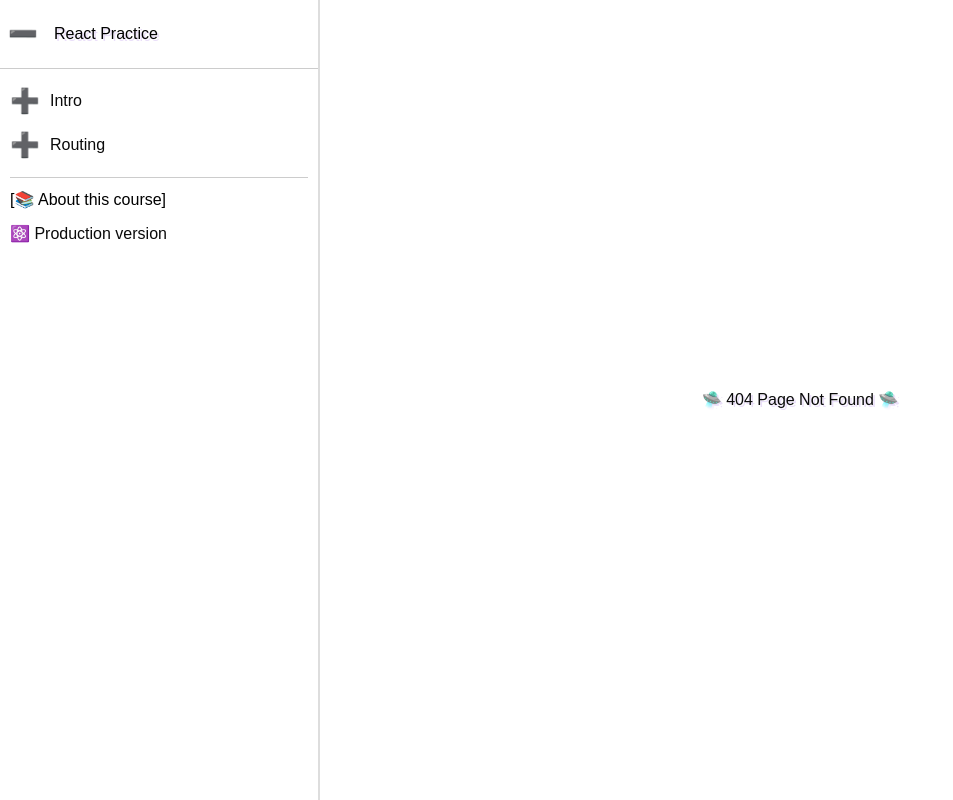
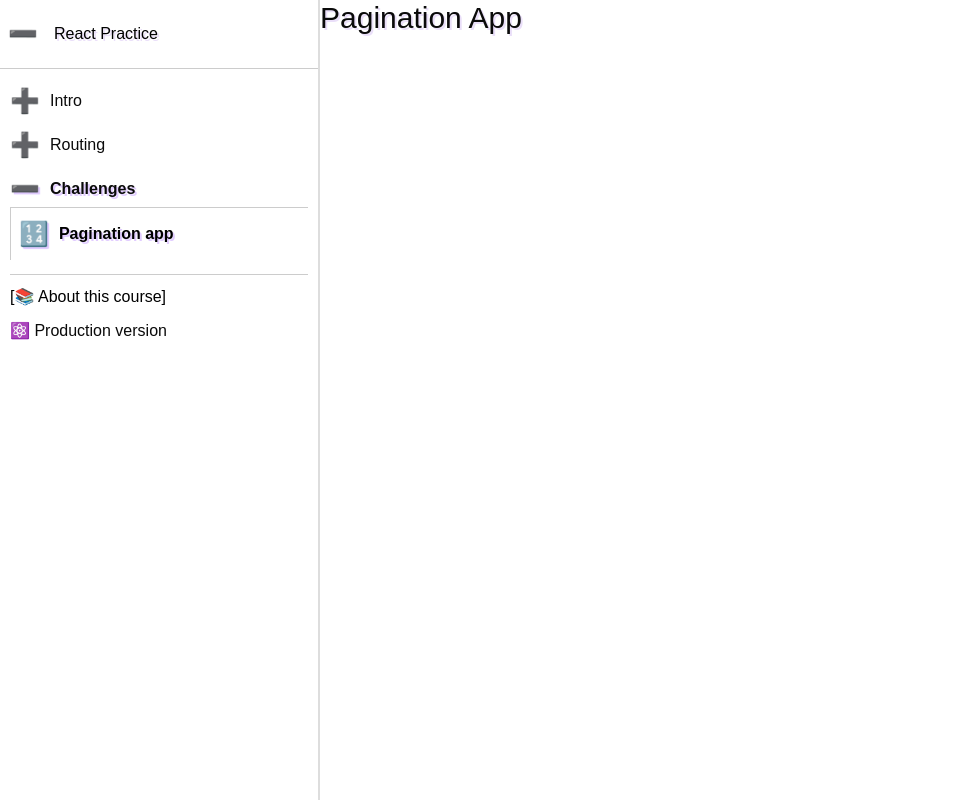
Before and after one commit to mux-mux/practice, a React (Vite) app: page /challenges/pagination-app in a window 1280 px wide. Before the commit this address had no page. Shown: the whole page, without its empty margins (0-953 px from the left). Built offline with nearby package versions, Linux system fonts and the light colour scheme.

Commit message:
add challenges section

```diff
--- /dev/null
+++ b/src/14-Challanges/01-Pagination.tsx
@@ -0,0 +1,3 @@
+export function Pagination() {
+    return <h1 className="text-3xl">Pagination App</h1>;
+}
--- /dev/null
+++ b/src/14-Challanges/ChallengesSection.tsx
@@ -0,0 +1,16 @@
+import { Chapter, Section } from '@/components/MasterDetail';
+import { RouterPath } from '@/config/RouterPath';
+import { Pagination } from './01-Pagination';
+
+export function ChallengesSection() {
+    return (
+        <Section title="Challenges">
+            <Chapter
+                emoji="🔢"
+                title="Pagination app"
+                path={RouterPath.PAGINATION}
+                element={<Pagination />}
+            />
+        </Section>
+    );
+}
--- a/src/App.tsx
+++ b/src/App.tsx
@@ -5,12 +5,14 @@ import { RouterPath } from '@/config/RouterPath';
 import { RoutingSection } from '@/9-Routing/RoutingSection';
 import { OutsideLink } from '@/components/OutsideLink/OutsideLink';
 import { IntroSection } from '@/0-Intro/IntroSection';
+import { ChallengesSection } from './14-Challanges/ChallengesSection';
 
 function App() {
     return (
         <MasterDetail>
             <IntroSection />
             <RoutingSection />
+            <ChallengesSection />
 
             <div className={classes.linksSection}>
                 <StyledLink to={RouterPath.ABOUT}>📚 About this course</StyledLink>
--- a/src/components/MasterDetail/Chapter.tsx
+++ b/src/components/MasterDetail/Chapter.tsx
@@ -1,5 +1,5 @@
 import { ReactNode, useEffect } from 'react';
-import { RouterPath } from 'config/RouterPath';
+import { RouterPath } from '@/config/RouterPath';
 import classes from './Chapter.module.css';
 import { NavLink } from 'react-router';
 import { useMasterDetailContext } from './MasterDetailContext';
--- a/src/config/RouterPath.ts
+++ b/src/config/RouterPath.ts
@@ -12,4 +12,7 @@ export enum RouterPath {
 
     // routing
     DYNAMIC_ROUTES = 'routing/dynamic-routes',
+
+    //challenges
+    PAGINATION = 'challenges/pagination-app',
 }
```
